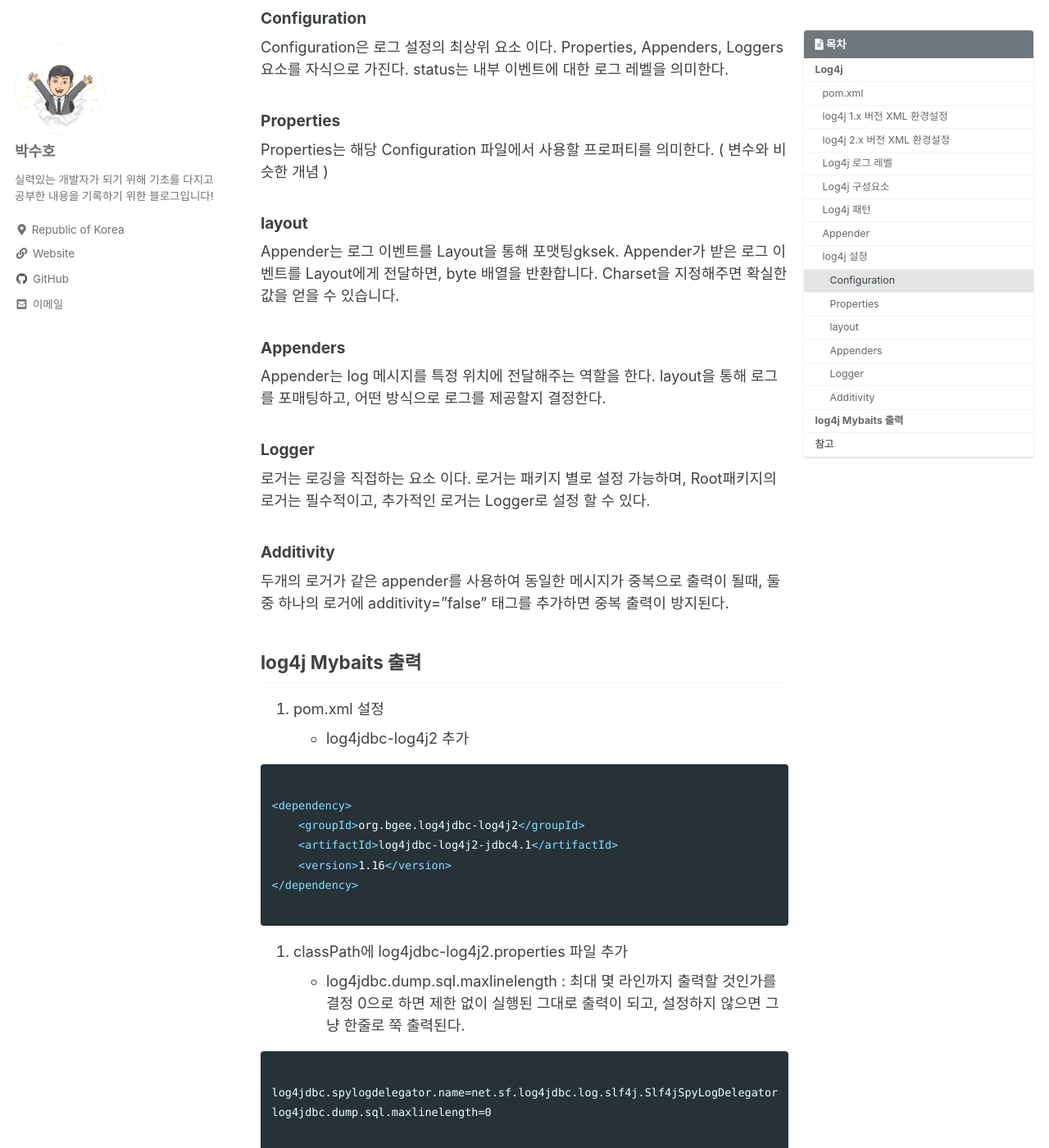
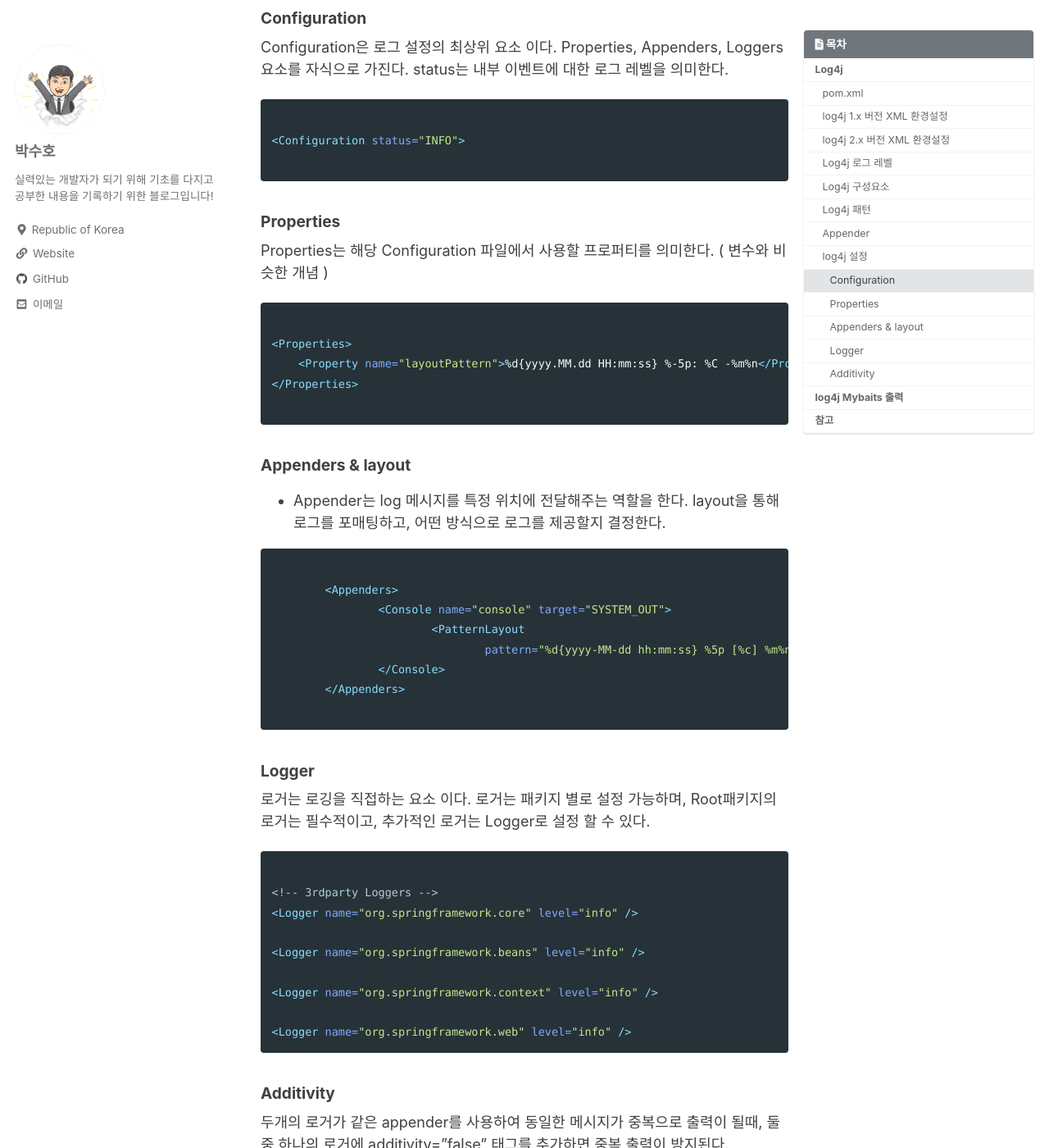
Before and after one commit to SbinSho/SbinSho.github.io, a Jekyll site: the page built from _posts/2021-03-22-spring_log4j.md, in a window 1280 px wide and 1400 px high, scrolled down 3778 px. Shown: the whole window at 82% size. Built offline with Jekyll 4.4.1, drawn with Linux system fonts in a browser that asks for light colours; cached includes are drawn as plain includes; some of the changed text lies outside the part shown.

Commit message:
log4j 수정

````diff
--- a/_posts/2021-03-22-spring_log4j.md
+++ b/_posts/2021-03-22-spring_log4j.md
@@ -145,22 +145,54 @@ last_modified_at : 2021-04-18
 
 Configuration은 로그 설정의 최상위 요소 이다. Properties, Appenders, Loggers요소를 자식으로 가진다. status는 내부 이벤트에 대한 로그 레벨을 의미한다.
 
+```xml
+
+<Configuration status="INFO">
+
+```
+
 #### Properties
 
 Properties는 해당 Configuration 파일에서 사용할 프로퍼티를 의미한다. ( 변수와 비슷한 개념 )
 
-#### layout
+```xml
 
-Appender는 로그 이벤트를 Layout을 통해 포맷팅gksek. Appender가 받은 로그 이벤트를 Layout에게 전달하면, byte 배열을 반환합니다. Charset을 지정해주면 확실한 값을 얻을 수 있습니다.
+<Properties>
+    <Property name="layoutPattern">%d{yyyy.MM.dd HH:mm:ss} %-5p: %C -%m%n</Property>
+</Properties>
 
+```
 
-#### Appenders
+#### Appenders & layout
 
-Appender는 log 메시지를 특정 위치에 전달해주는 역할을 한다. layout을 통해 로그를 포매팅하고, 어떤 방식으로 로그를 제공할지 결정한다.
+* Appender는 log 메시지를 특정 위치에 전달해주는 역할을 한다. layout을 통해 로그를 포매팅하고, 어떤 방식으로 로그를 제공할지 결정한다.
+
+```xml
+
+	<Appenders>
+		<Console name="console" target="SYSTEM_OUT">
+			<PatternLayout
+				pattern="%d{yyyy-MM-dd hh:mm:ss} %5p [%c] %m%n" />
+		</Console>
+	</Appenders>
+
+```
 
 #### Logger
 
 로거는 로깅을 직접하는 요소 이다. 로거는 패키지 별로 설정 가능하며, Root패키지의 로거는 필수적이고, 추가적인 로거는 Logger로 설정 할 수 있다.
+
+```xml
+
+<!-- 3rdparty Loggers -->
+<Logger name="org.springframework.core" level="info" />
+
+<Logger name="org.springframework.beans" level="info" />
+
+<Logger name="org.springframework.context" level="info" />
+
+<Logger name="org.springframework.web" level="info" />
+```
 
 
 #### Additivity
@@ -192,8 +224,9 @@ log4jdbc.dump.sql.maxlinelength=0
 
 ```
 
-3. datasource 변경
-    - driverClassName을 기존의 값에서 아래의 값으로 변경
+* datasource 변경
+    - driverClassName 변경 -> net.sf.log4jdbc.sql.jdbcapi.DriverSpy
+    - url 변경 -> jdbc:log4jdbc:mysql://localhost:3306/spring_project?serverTimezone=UTC
 
 ```xml
 	<bean id="dataSource"
````
Also changed, not shown: other parts of _posts/2021-03-22-spring_log4j.md (+3 -3 lines).
